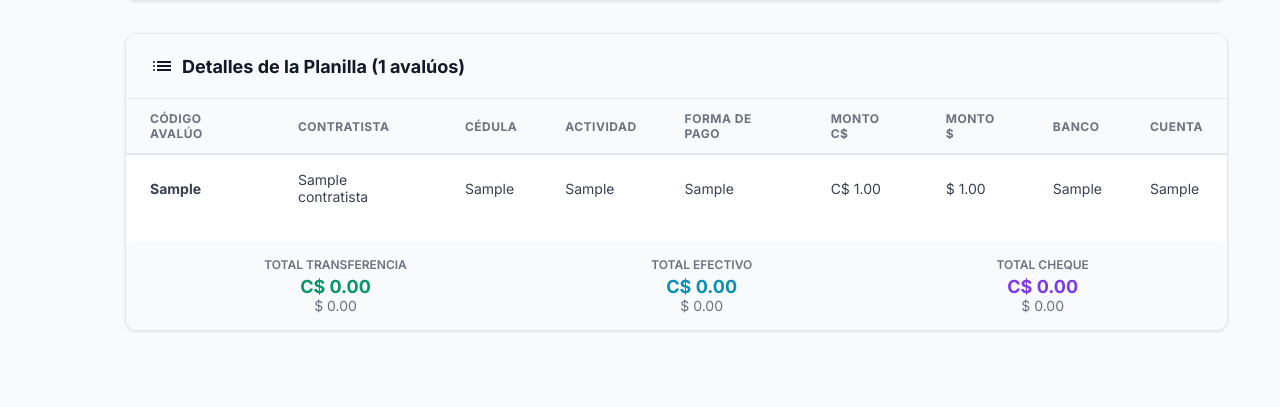
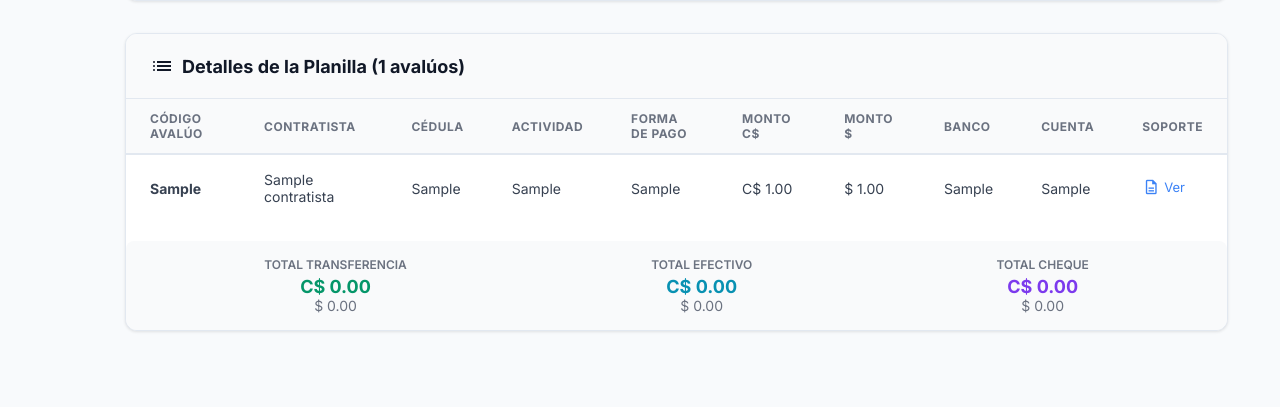
Before and after one commit to smartbot-js/proyecto_planillas, a Django app: page /planillas-contratistas/1/ in a window 1280 px wide. Shown: the part 1295-1702 px from the top of the page. Run offline with Django 5.2, Linux system fonts and the light colour scheme; a user stored in the database is signed in; tables that the repository leaves empty hold one stand-in row (values such as "Sample post"); some libraries are stand-ins or nearby versions.

Commit message:
ver avaluos en planilla

```diff
--- a/templates/contratistas/planilla_detalle.html
+++ b/templates/contratistas/planilla_detalle.html
@@ -873,6 +873,7 @@ tbody tr:hover {
                         <th>Monto $</th>
                         <th>Banco</th>
                         <th>Cuenta</th>
+                        <th>Soporte</th>
                     </tr>
                 </thead>
                 <tbody>
@@ -887,6 +888,16 @@ tbody tr:hover {
                         <td>{{ detalle.monto_dolares|dolares }}</td>
                         <td>{{ detalle.banco|default:"-" }}</td>
                         <td>{{ detalle.numero_cuenta|default:"-" }}</td>
+                        <td>
+                            {% if detalle.avaluo.archivo_soporte %}
+                            <a href="{{ detalle.avaluo.archivo_soporte.url }}" target="_blank" title="Ver documento" style="display:inline-flex; align-items:center; gap:4px; color:#3b82f6; text-decoration:none; font-size:13px;">
+                                <span class="material-symbols-outlined" style="font-size:18px;">description</span>
+                                Ver
+                            </a>
+                            {% else %}
+                            <span style="color:#9ca3af; font-size:13px;">—</span>
+                            {% endif %}
+                        </td>
                     </tr>
                     {% empty %}
                     <tr>
```
